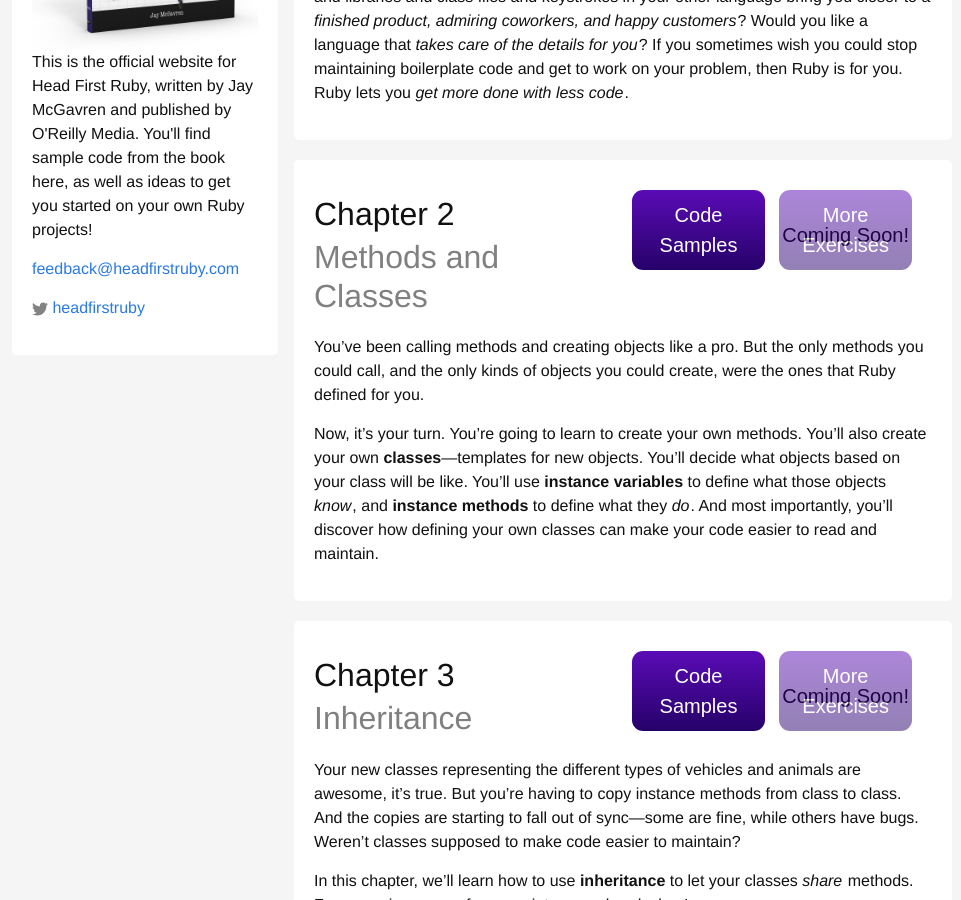
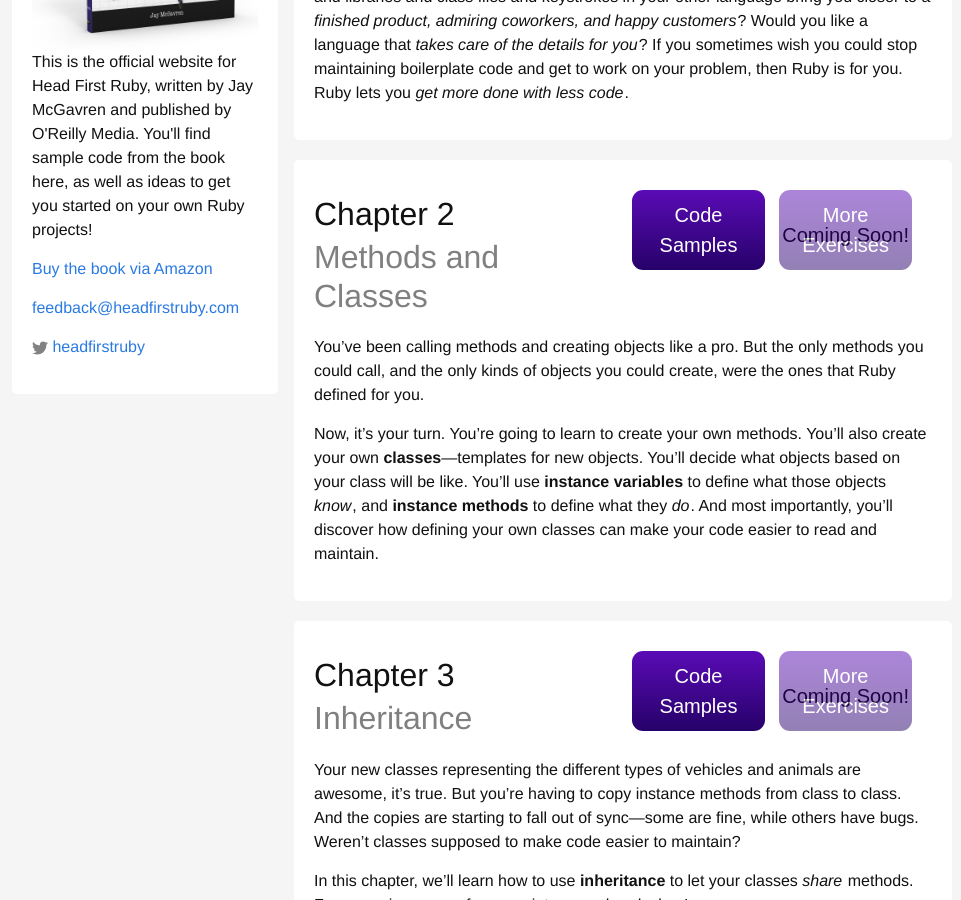
Before and after one commit to jaymcgavren/headfirstgo.com, a Jekyll site: the page built from index.html, in a window 1280 px wide and 900 px high, scrolled down 404 px. Shown: the whole window, without its empty margins (158-1119 px from the left). Built offline with Jekyll 4.4.1, drawn with Linux system fonts in a browser that asks for light colours.

Commit message:
Add text Amazon link.

```diff
--- a/_includes/sidebar.html
+++ b/_includes/sidebar.html
@@ -3,6 +3,7 @@
     <img src="images/head_first_ruby_cover.png" width="245" height="229" alt="Head First Ruby Cover"/>
   </a>
   <p class="text">{{ site.description }}</p>
+  <p><a href="http://amzn.com/1449372651">Buy the book via Amazon</a></p>
   <ul class="contact-list">
     <li><a href="mailto:{{ site.email }}">{{ site.email }}</a></li>
   </ul>
```
